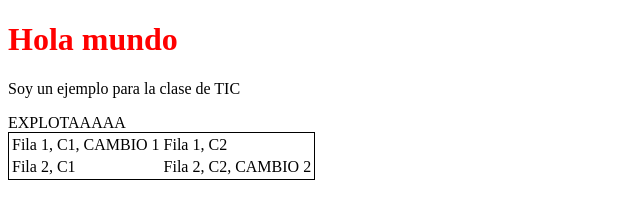
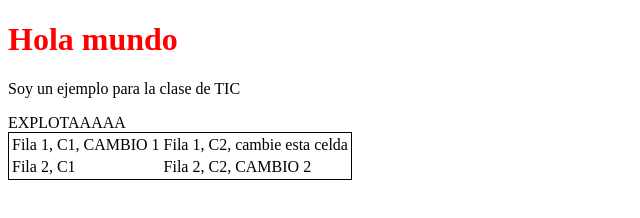
Before and after one commit to YahirGomex/REPO-TIC-2-740325, a plain HTML site: page index.html in a window 1280 px wide. Shown: the whole page, without its empty margins (0-640 px from the left). Drawn offline with Linux system fonts and the light colour scheme.

Commit message:
Cambio de celda

```diff
--- a/index.html
+++ b/index.html
@@ -12,7 +12,7 @@
             <tr>
                 EXPLOTAAAAA
                 <td>Fila 1, C1, CAMBIO 1</td>
-                <td>Fila 1, C2</td>
+                <td>Fila 1, C2, cambie esta celda</td>
             </tr>
             <tr>
                 <td>Fila 2, C1</td>
```
